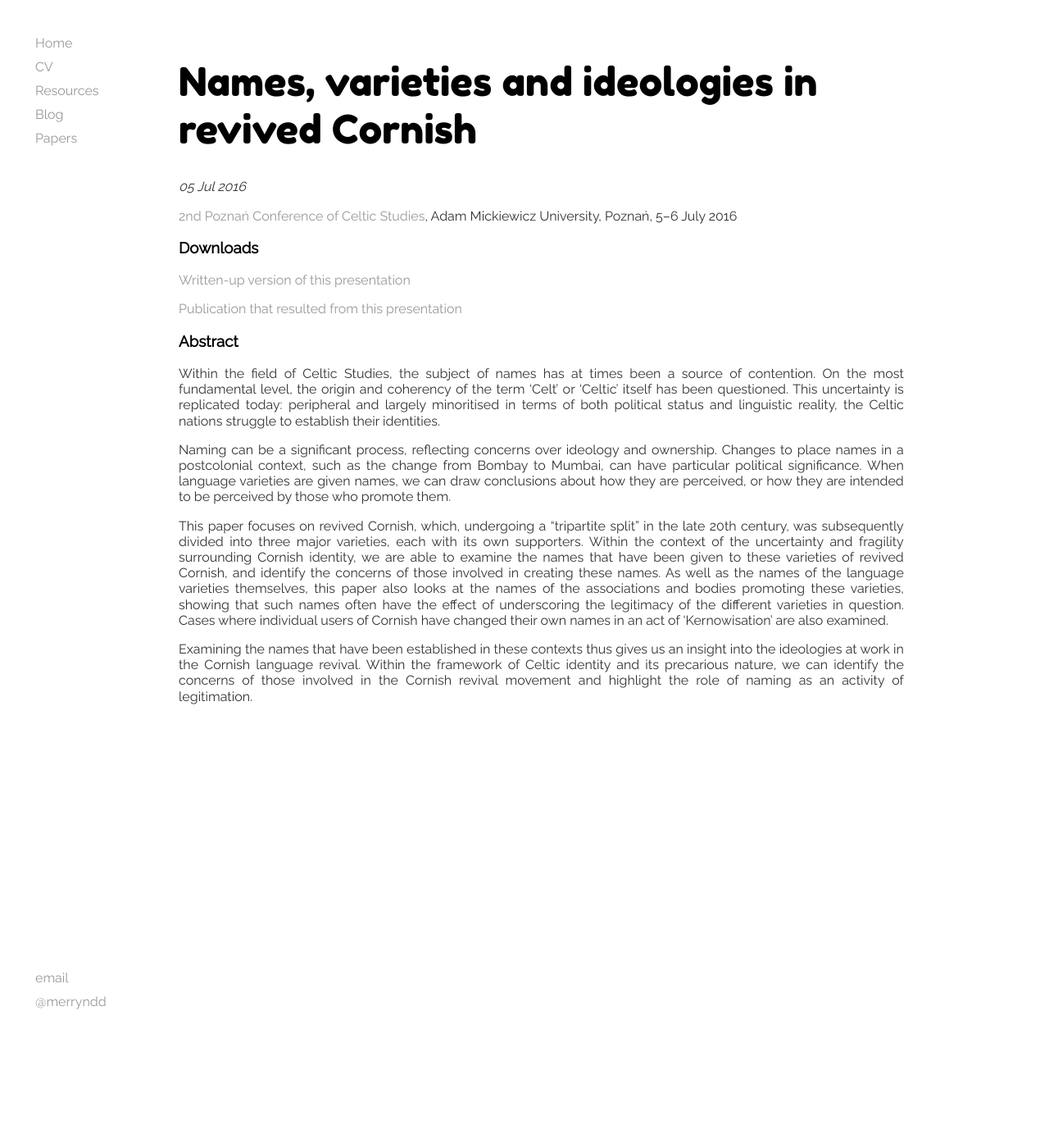
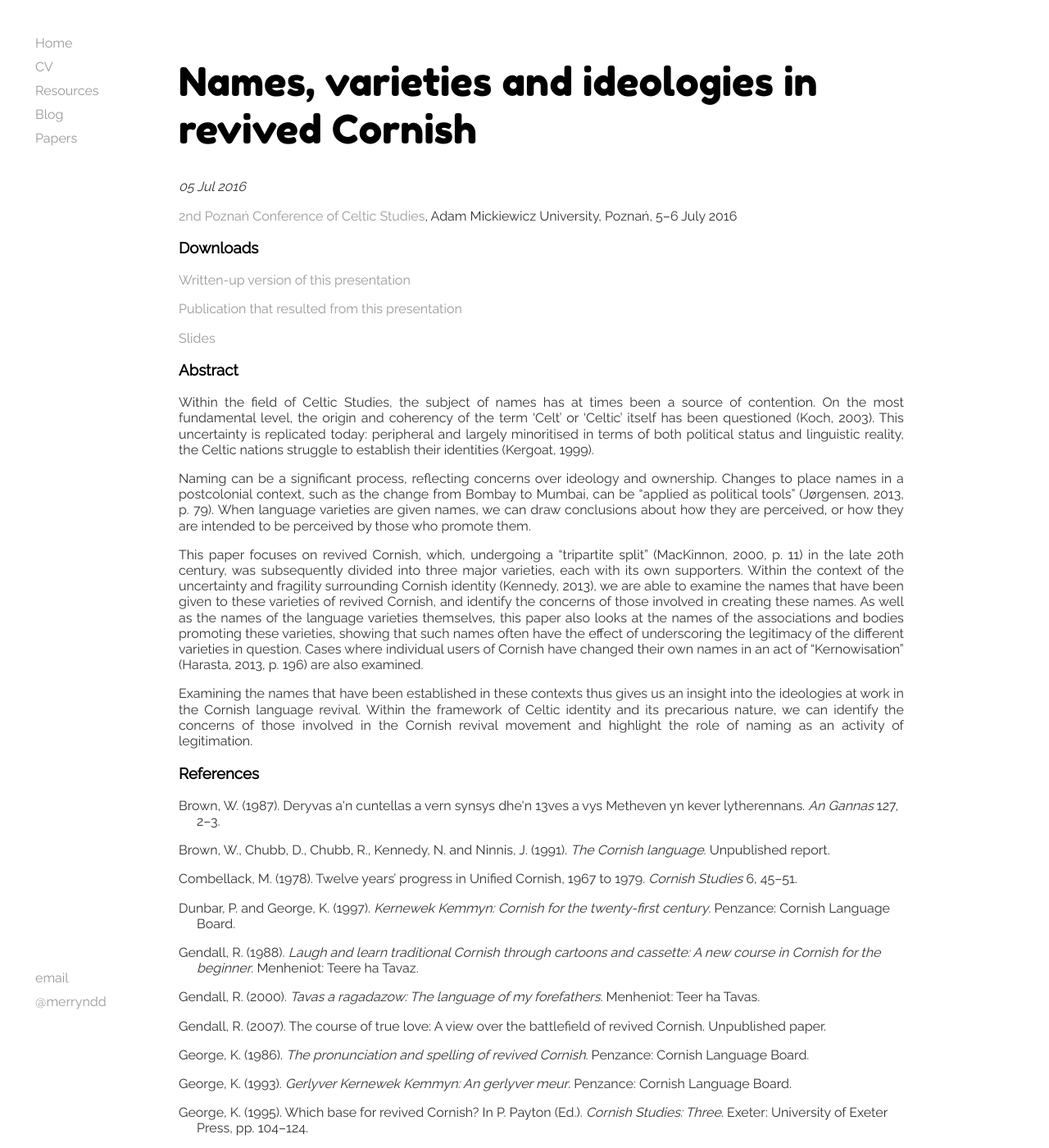
Before and after one commit to merryndd/merryndd.github.io, a Jekyll site: the page built from _posts/2016-07-05-names.html, in a window 1280 px wide and 1400 px high. Shown: the whole window at 82% size. Built offline with Jekyll 4.4.1, drawn with Linux system fonts in a browser that asks for light colours; some of the changed text lies outside the part shown.

Commit message:
Update 2016-07-05-names.html

```diff
--- a/_posts/2016-07-05-names.html
+++ b/_posts/2016-07-05-names.html
@@ -9,12 +9,35 @@ categories: [papers]
 <h3>Downloads</h3>
 <p><a href="https://www.academia.edu/27249633/">Written-up version of this presentation</a></p>
 <p><a href="http://www.academia.edu/34446007/">Publication that resulted from this presentation</a></p>
+<p><a href="http://merryndd.github.io/papers/media/names-slides.pdf">Slides</a></p>
 
 <h3>Abstract</h3>
-<p>Within the field of Celtic Studies, the subject of names has at times been a source of contention. On the most fundamental level, the origin and coherency of the term ‘Celt’ or ‘Celtic’ itself has been questioned. This uncertainty is replicated today: peripheral and largely minoritised in terms of both political status and linguistic reality, the Celtic nations struggle to establish their identities.</p>
+<p>Within the field of Celtic Studies, the subject of names has at times been a source of contention. On the most fundamental level, the origin and coherency of the term ‘Celt’ or ‘Celtic’ itself has been questioned (Koch, 2003). This uncertainty is replicated today: peripheral and largely minoritised in terms of both political status and linguistic reality, the Celtic nations struggle to establish their identities (Kergoat, 1999).</p>
 
-<p>Naming can be a significant process, reflecting concerns over ideology and ownership. Changes to place names in a postcolonial context, such as the change from Bombay to Mumbai, can have particular political significance. When language varieties are given names, we can draw conclusions about how they are perceived, or how they are intended to be perceived by those who promote them.</p>
+<p>Naming can be a significant process, reflecting concerns over ideology and ownership. Changes to place names in a postcolonial context, such as the change from Bombay to Mumbai, can be “applied as political tools” (Jørgensen, 2013, p. 79). When language varieties are given names, we can draw conclusions about how they are perceived, or how they are intended to be perceived by those who promote them.</p>
 
-<p>This paper focuses on revived Cornish, which, undergoing a “tripartite split” in the late 20th century, was subsequently divided into three major varieties, each with its own supporters. Within the context of the uncertainty and fragility surrounding Cornish identity, we are able to examine the names that have been given to these varieties of revived Cornish, and identify the concerns of those involved in creating these names. As well as the names of the language varieties themselves, this paper also looks at the names of the associations and bodies promoting these varieties, showing that such names often have the effect of underscoring the legitimacy of the different varieties in question. Cases where individual users of Cornish have changed their own names in an act of ‘Kernowisation’ are also examined.</p>
+<p>This paper focuses on revived Cornish, which, undergoing a “tripartite split” (MacKinnon, 2000, p. 11) in the late 20th century, was subsequently divided into three major varieties, each with its own supporters. Within the context of the uncertainty and fragility surrounding Cornish identity (Kennedy, 2013), we are able to examine the names that have been given to these varieties of revived Cornish, and identify the concerns of those involved in creating these names. As well as the names of the language varieties themselves, this paper also looks at the names of the associations and bodies promoting these varieties, showing that such names often have the effect of underscoring the legitimacy of the different varieties in question. Cases where individual users of Cornish have changed their own names in an act of “Kernowisation” (Harasta, 2013, p. 196) are also examined.</p>
 
 <p>Examining the names that have been established in these contexts thus gives us an insight into the ideologies at work in the Cornish language revival. Within the framework of Celtic identity and its precarious nature, we can identify the concerns of those involved in the Cornish revival movement and highlight the role of naming as an activity of legitimation.</p>
+
+<h3>References</h3>
+<p class="bibentry">Brown, W. (1987). Deryvas a'n cuntellas a vern synsys dhe'n 13ves a vys Metheven yn kever lytherennans. <i>An Gannas</i> 127, 2–3.</p>
+<p class="bibentry">Brown, W., Chubb, D., Chubb, R., Kennedy, N. and Ninnis, J. (1991). <i>The Cornish language</i>. Unpublished report.</p>
+<p class="bibentry">Combellack, M. (1978). Twelve years’ progress in Unified Cornish, 1967 to 1979. <i>Cornish Studies</i> 6, 45–51.</p>
+<p class="bibentry">Dunbar, P. and George, K. (1997). <i>Kernewek Kemmyn: Cornish for the twenty-first century</i>. Penzance: Cornish Language Board.</p>
+<p class="bibentry">Gendall, R. (1988). <i>Laugh and learn traditional Cornish through cartoons and cassette: A new course in Cornish for the beginner</i>. Menheniot: Teere ha Tavaz.</p>
+<p class="bibentry">Gendall, R. (2000). <i>Tavas a ragadazow: The language of my forefathers</i>. Menheniot: Teer ha Tavas.</p>
+<p class="bibentry">Gendall, R. (2007). The course of true love: A view over the battlefield of revived Cornish. Unpublished paper.</p>
+<p class="bibentry">George, K. (1986). <i>The pronunciation and spelling of revived Cornish</i>. Penzance: Cornish Language Board.</p>
+<p class="bibentry">George, K. (1993). <i>Gerlyver Kernewek Kemmyn: An gerlyver meur</i>. Penzance: Cornish Language Board.</p>
+<p class="bibentry">George, K. (1995). Which base for revived Cornish? In P. Payton (Ed.). <i>Cornish Studies: Three</i>. Exeter: University of Exeter Press, pp. 104–124.</p>
+<p class="bibentry">Harasta, J. (2013). <i>In search of a single voice: The politics of form, use and belief in the Kernewek language</i>. PhD thesis, Syracuse University.</p>
+<p class="bibentry">Jørgensen, H. (2013). Heritage tourism in Tranquebar: Colonial nostalgia or postcolonial encounter? In M. Naum and J. M. Nordin (Eds.). <i>Scandinavian colonialism and the rise of modernity: Small time agents in a global arena</i>. New York: Springer, pp. 69–86.</p>
+<p class="bibentry">Kennedy, N. (2013). <i>Employing Cornish cultures for community resilience</i>. PhD thesis, University of Exeter.</p>
+<p class="bibentry">Kergoat, L. (1999). Une Bretagne en quête d’identité : la relation à la langue. In H. ar Bihan (Ed.). <i>Breizh ha pobloù Europa</i>. Rennes: Hor Yezh/Klask (Presses universitaires de Rennes), pp. 415–426.</p>
+<p class="bibentry">Koch, J. (2003). Celts, Britons and Gaels: Names, peoples and identities. <i>Transactions of the Honourable Society of Cymmrodorion</i> New Series 9, 41–56.</p>
+<p class="bibentry">MacKinnon, K. (2000). <i>Cornish at its millennium: An independent study of the language</i>. Dingwall: SGRÙD Research.
+<p class="bibentry">Nance, R. M. (1929). <i>Cornish for all</i>. St Ives: Federation of Old Cornwall Societies.
+<p class="bibentry">Nance, R. M. (1952). <i>An English-Cornish dictionary</i>. St Ives: Federation of Old Cornwall Societies.
+<p class="bibentry">Rymes, B. (1999). <i>Names</i>. Journal of Linguistic Anthropology 9, 1–2.
+<p class="bibentry">Williams, N. (2006). <i>Writings on revived Cornish</i>. Westport: Evertype.
```
